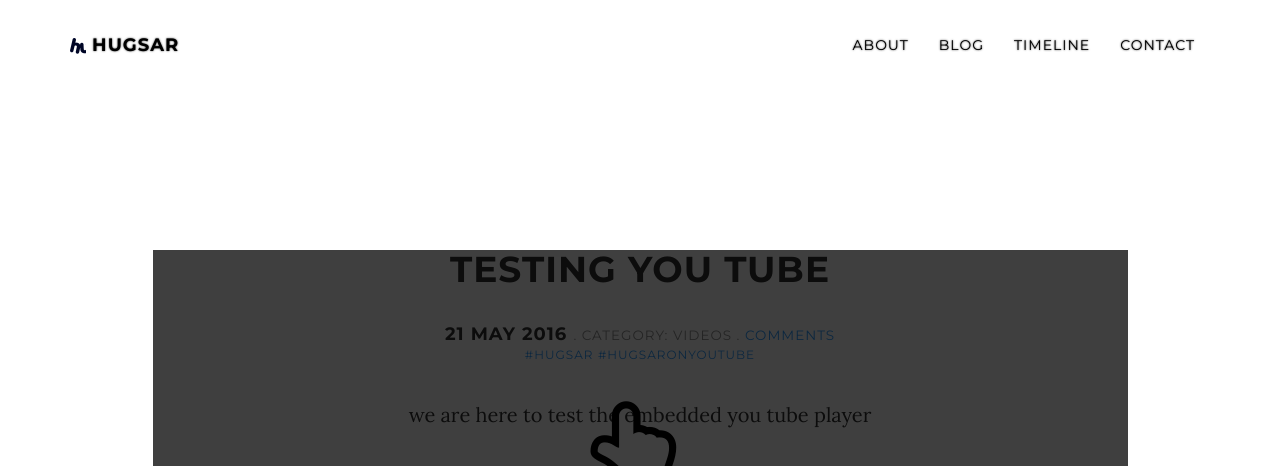
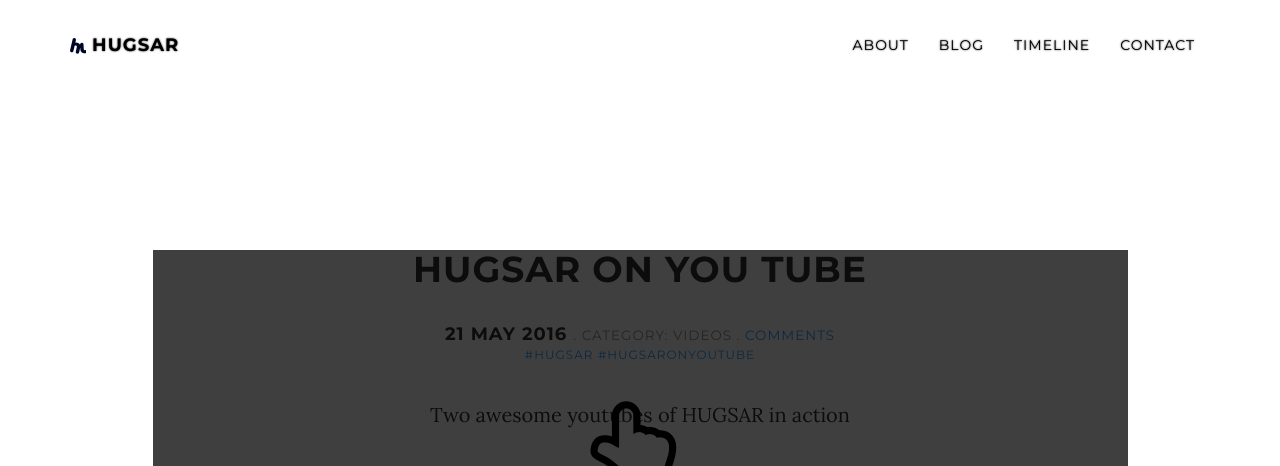
Before and after one commit to Joegrundman/hugsar, a Jekyll site: the page built from _posts/2016-05-21-testing-youtube.md, in a window 1280 px wide and 1400 px high. Shown: the top 466 px of the window. Built offline with Jekyll 4.4.1, drawn with Linux system fonts in a browser that asks for light colours; nearby versions of some CDN libraries; comment, search, counter and statistics services are not loaded; a style sheet for code colours, icons or effects is not loaded; some of the changed text lies outside the part shown; grey boxes are pictures that could not be loaded.

```diff
--- a/_posts/2016-05-21-testing-youtube.md
+++ b/_posts/2016-05-21-testing-youtube.md
@@ -1,20 +1,17 @@
 ---
 layout: post
 section-type: post
-title: Testing You Tube
+title: Hugsar On You Tube
 category: videos
 tags: ['hugsar', 'HugsarOnYoutube']
 ---
 
-we are here to test the embedded you tube player
-
+Two awesome youtubes of HUGSAR in action
 
 {% include youtube.html link="3rNfc79d6Ec" %}
 
 
 
-**Let's hope it works
-
---and how about this one
+And another one
 
 {% include youtube.html link="vH1ZWhTfq1s" %}
```
Also changed, not shown: about.html (+0 -8 lines).
